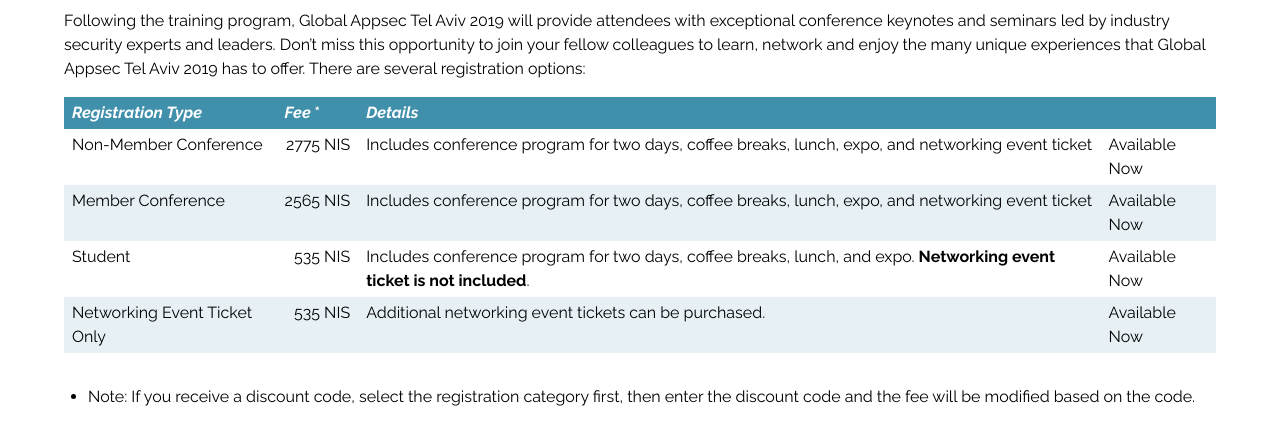
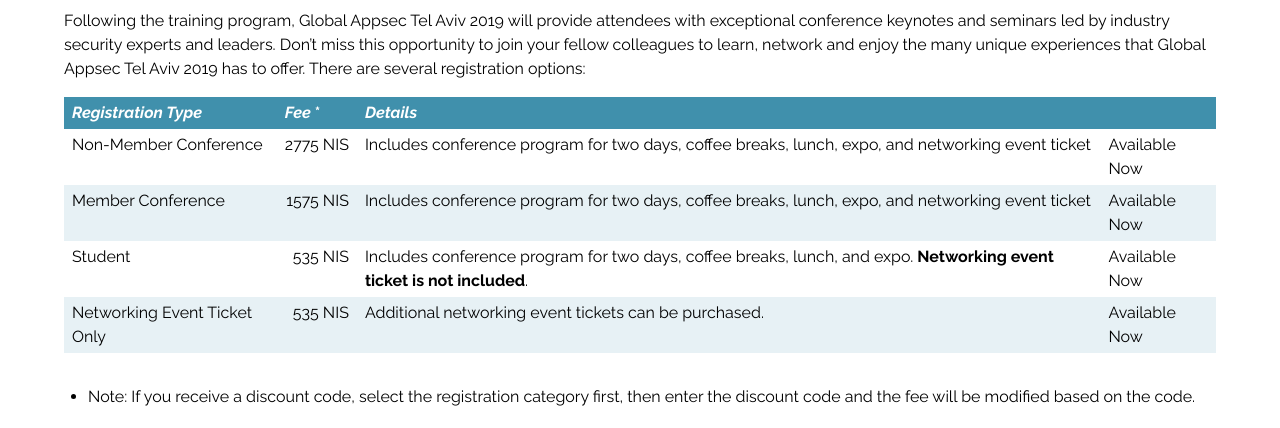
Before and after one commit to OWASP/AppSecTLV2019, a Jekyll site: the page built from registration/registration-locals.md, in a window 1280 px wide. Shown: the part 1172-1600 px from the top of the page. Built offline with Jekyll 4.4.1, drawn with Linux system fonts in a browser that asks for light colours.

Commit message:
Promo price for Members
399USD >> 1432 NIS.  Add VAT 10% of 143 result is 1575

```diff
--- a/registration/registration-locals.md
+++ b/registration/registration-locals.md
@@ -51,7 +51,7 @@
     </tr>
     <tr>
       <td>Member Conference</td>
-      <td class="price">2565 NIS</td>
+      <td class="price">1575 NIS</td>
       <td>Includes conference program for two days, coffee breaks, lunch, expo, and networking event ticket</td>
       <td>Available Now</td>
     </tr>
```
